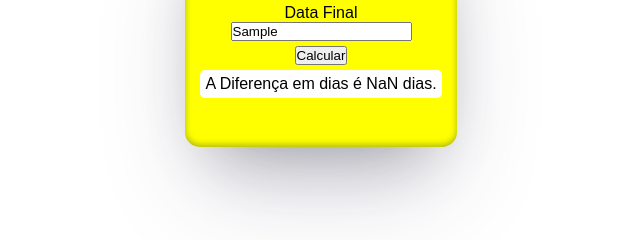
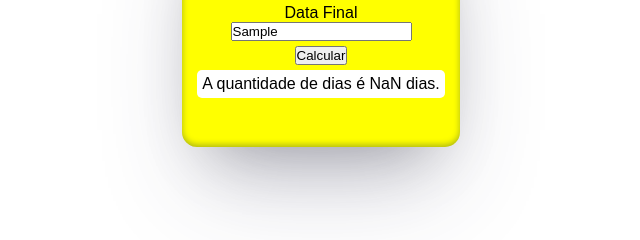
Before and after one commit to CristianoLiraGit/projeto-contador-de-dias, a plain HTML site: page index.html in a window 1280 px wide. Both pictures are taken after typing "Sample", "Sample" into the empty fields and a click on the button "Calcular". Shown: the part 383-623 px from the top of the page, 319-959 px from the left. Drawn offline with Linux system fonts and the light colour scheme.

Commit message:
Update index.html

```diff
--- a/index.html
+++ b/index.html
@@ -70,7 +70,7 @@
             const diferencaEmDias = diferencaEmMs / (1000 * 60 * 60 * 24);
             console.log(`Diferença em dias: ${diferencaEmDias}`);
             msg.setAttribute('class', 'background_msg')
-            msg.textContent = `A Diferença em dias é ${diferencaEmDias} dias.`
+            msg.textContent = `A quantidade de dias é ${diferencaEmDias} dias.`
 
         })
 
```
